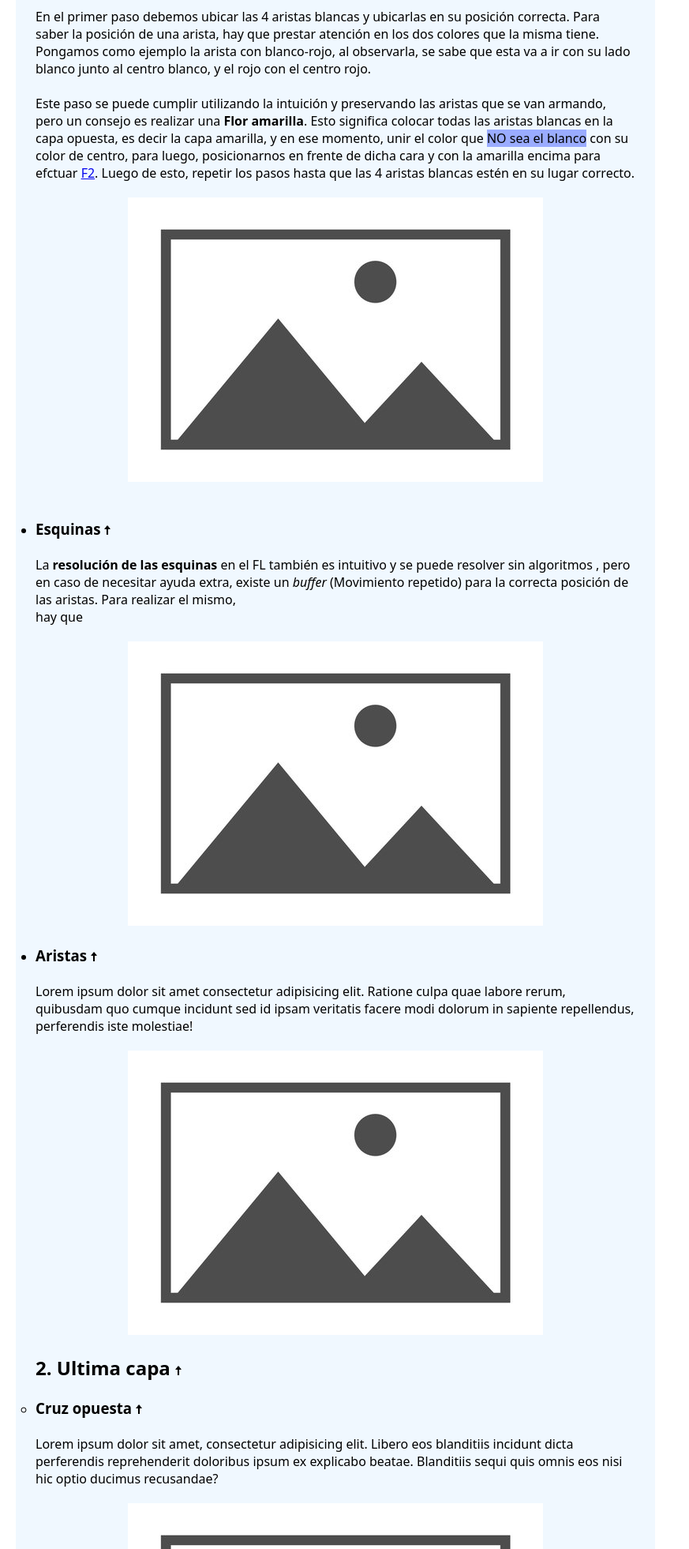
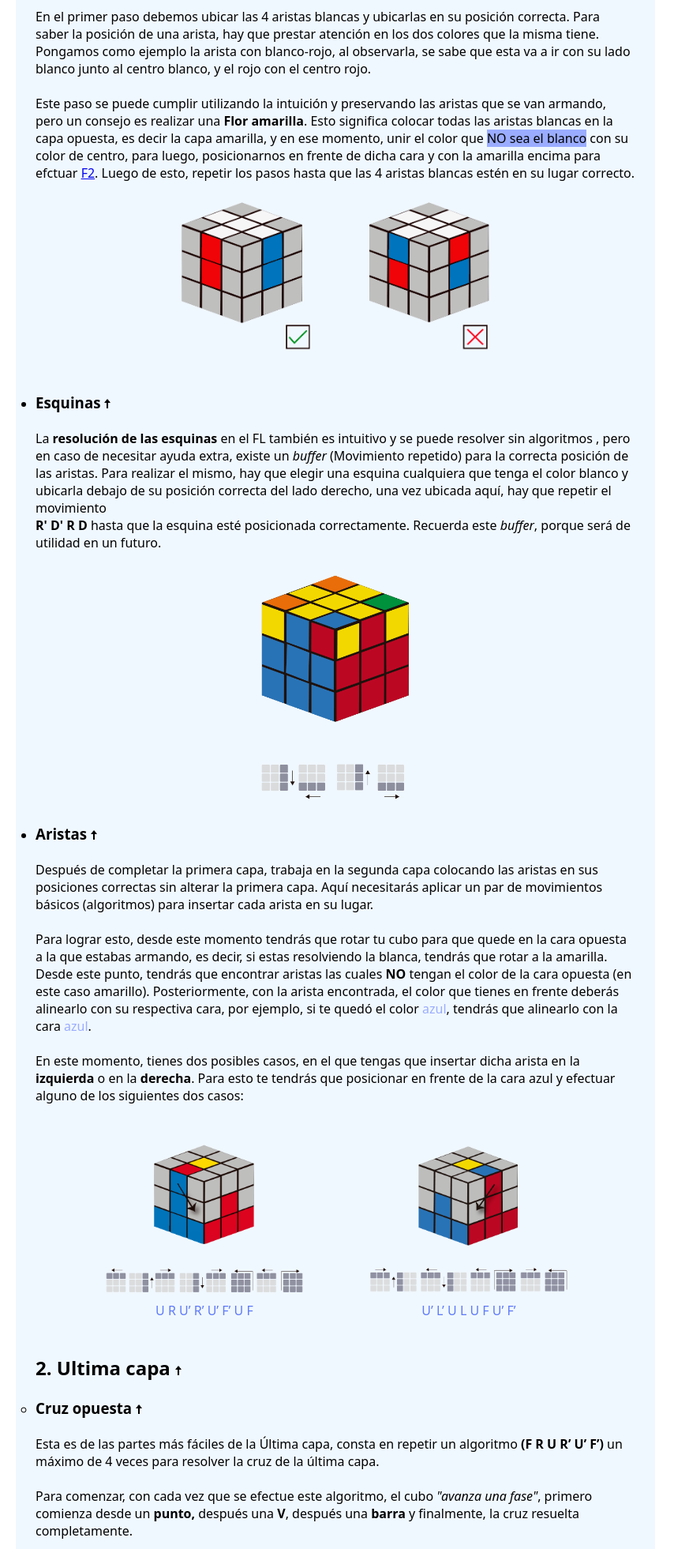
Before and after one commit to Lucfontana/CubeAssistant, a PHP site: page /principiante.html in a window 1280 px wide. Shown: the part 966-2927 px from the top of the page at 79% size, without its empty margins (0-873 px from the left). Run offline with PHP 8.4, Linux system fonts and the light colour scheme; some web fonts are replaced.

Commit message:
Parte del contenido para pagina principiantes

```diff
--- a/notacion.html
+++ b/notacion.html
@@ -114,12 +114,10 @@
         <div class="in-flex">
             <div><p class="centrar-img"><img src="img/notacioncubo.png" alt="World Cube Association"></p></div>
 
-            <div><p class="centrar-img"><img src="img/notacioncubito.png" alt="Primer torneo"></p><br> <p>Imagen de la primera competencia oficial organizada por la World Cube Association</p></div>
+            <div><p class="centrar-img"><img src="img/notacioncubito.png" alt="Primer torneo"></p><br> <p>Así es como se ve la notación en un ejemplo práctico.</p></div>
         </div>
 
     </main>
     </div>
 </body>
 </html>
-
-/
--- a/principiante.html
+++ b/principiante.html
@@ -59,28 +59,137 @@
                         Luego de esto, repetir los pasos hasta que las 4 aristas blancas estén en su lugar correcto.
                     </p>
                 </li>
-                    <p class="imagen"><img src="img/placeholder.jpg" alt="placeholder"></p> <br>
+                    <p class="imagen"><img src="img/cruz.png" alt="placeholder" height="200px"></p> <br>
                 <li>
                     <h3 id="esquinas">Esquinas  <a href="#indice"><img src="img/flecharriba.png" alt="irIndice" width="8px"></a></h3>
                         <br>
                     <p>La <strong>resolución de las esquinas</strong> en el FL también es intuitivo y se puede resolver sin algoritmos
                         , pero en caso de necesitar ayuda extra, existe un <em>buffer</em> (Movimiento repetido) para
-                         la correcta posición de las aristas. Para realizar el mismo, </p>    hay que
-                    <p class="imagen"><img src="img/placeholder.jpg" alt="placeholder"></p>
+                         la correcta posición de las aristas. Para realizar el mismo, hay que elegir una esquina cualquiera que tenga el
+                         color blanco y ubicarla debajo de su posición correcta del lado derecho, una vez ubicada aquí, hay que repetir el movimiento
+                          <br><strong>R' D' R D</strong> hasta que la esquina esté posicionada correctamente. Recuerda este <em>buffer</em>, porque será de utilidad
+                          en un futuro.
+                    </p>
+                    <p class="imagen"><img src="img/rdrd.png" height="300px" alt="acomodar Esquina"></p>
                 </li>
                 <li>
-                    <h3 id="aristas">Aristas   <a href="#indice"><img src="img/flecharriba.png" alt="irIndice" width="8px"></a></h3><br><p>Lorem ipsum dolor sit amet consectetur adipisicing elit. Ratione culpa quae labore rerum, quibusdam quo cumque incidunt sed id ipsam veritatis facere modi dolorum in sapiente repellendus, perferendis iste molestiae!</p><p class="imagen"><img src="img/placeholder.jpg" alt="placeholder"></p></li>
+                    <h3 id="aristas">Aristas   <a href="#indice"><img src="img/flecharriba.png" alt="irIndice" width="8px"></a></h3>
+                    <br>
+                    <p>
+                        Después de completar la primera capa, trabaja en la segunda capa colocando las aristas en sus posiciones
+                        correctas sin alterar la primera capa. Aquí necesitarás aplicar un par de movimientos básicos (algoritmos)
+                        para insertar cada arista en su lugar. <br> <br>
+                        Para lograr esto, desde este momento tendrás que rotar tu cubo para que quede en la cara opuesta a la que estabas
+                        armando, es decir, si estas resolviendo la blanca, tendrás que rotar a la amarilla. Desde este punto, tendrás que
+                        encontrar aristas las cuales <strong>NO</strong> tengan el color de la cara opuesta (en este caso amarillo). Posteriormente, con la arista encontrada,
+                        el color que tienes en frente deberás alinearlo con su respectiva cara, por ejemplo, si te quedó el color <span id="blue">azul</span>,
+                        tendrás que alinearlo con la cara <span id="blue">azul</span>. <br> <br>
+                        En este momento, tienes dos posibles casos, en el que tengas que insertar dicha arista en la <strong>izquierda</strong>
+                        o en la <strong>derecha</strong>. Para esto te tendrás que posicionar en frente de la cara azul y efectuar alguno de los siguientes dos casos:
+
+
+                    </p>
+                    <div class="espacioEnMedio">
+                        <figure><img src="img/f2l.png" alt="f2l" height="200px"><figcaption>U R U’ R’ U’ F’ U F</figcaption></figure>
+                        <figure><img src="img/f2l2.png" alt="f2l2" height="200px"><figcaption>U’ L’ U L U F U’ F’</figcaption></figure>
+                    </div>
+                </li>
             <h2 id="LL">2. Ultima capa <a href="#indice"><img src="img/flecharriba.png" alt="irIndice" width="8px"></a></h2>
             <br>
                 <ul>
-                    <li><h3 id="cruzOp">Cruz opuesta <a href="#indice"><img src="img/flecharriba.png" alt="irIndice" width="8px"></a></h3><br><p>Lorem ipsum dolor sit amet, consectetur adipisicing elit. Libero eos blanditiis incidunt dicta perferendis reprehenderit doloribus ipsum ex explicabo beatae. Blanditiis sequi quis omnis eos nisi hic optio ducimus recusandae?</p></li><p class="imagen"><img src="img/placeholder.jpg" alt="placeholder"></p><br>
-                    <li><h3 id="aristasOp">Aristas opuestas <a href="#indice"><img src="img/flecharriba.png" alt="irIndice" width="8px"></a></h3><br><p>Lorem ipsum dolor sit amet consectetur adipisicing elit. Asperiores obcaecati voluptate enim perspiciatis sed sint, velit illo earum, aspernatur ipsum quidem corporis a facilis, maxime similique quasi placeat numquam porro?</p></li><p class="imagen"><img src="img/placeholder.jpg" alt="placeholder"></p><br>
-                    <li><h3 id="esquinasOp">Esquinas opuestas <a href="#indice"><img src="img/flecharriba.png" alt="irIndice" width="8px"></a></h3><br><p>Lorem ipsum dolor sit amet consectetur adipisicing elit. Neque unde, eum, laborum perspiciatis iste quia asperiores perferendis, harum nisi iusto odit! Laboriosam consectetur sequi quae enim temporibus dolore iusto iure.</p></li><p class="imagen"><img src="img/placeholder.jpg" alt="placeholder"></p><br>
-                    <li><h3 id="esquinasOrientar">Orientación de esquinas <a href="#indice"><img src="img/flecharriba.png" alt="irIndice" width="8px"></a></h3><br><p>Lorem ipsum dolor sit amet consectetur adipisicing elit. Error dolorem molestiae ipsam, ullam adipisci doloribus modi culpa facere dolorum vitae eaque sed harum suscipit. Exercitationem aliquam aliquid dolores nesciunt illum.</p></li><p class="imagen"><img src="img/placeholder.jpg" alt="placeholder"></p><br>
+                    <li>
+
+                        <h3 id="cruzOp">Cruz opuesta <a href="#indice"><img src="img/flecharriba.png" alt="irIndice" width="8px"></a></h3><br>
+                        <p>
+                            Esta es de las partes más fáciles de la Última capa, consta en repetir un algoritmo <strong>(F R U R’ U’ F’)</strong>
+                            un máximo de 4 veces para resolver la cruz de la última capa. <br> <br>
+                            Para comenzar, con cada vez que se efectue este algoritmo, el cubo <em>"avanza una fase"</em>, primero comienza desde un
+                            <strong>punto,</strong> después una <strong>V</strong>, después una <strong>barra</strong> y finalmente, la cruz resuelta
+                            completamente. <br> <br>
+                            <figure class="imagen"><img src="/img/Evolución.png" alt="Evolución" id="idCruzImagen"><figcaption>Distintas etapas o fases de la cruz</figcaption></figure>
+                            A continuación, se muestra cada una de las fases en su respectivo orden y con su respectiva notación para resolver dicho caso. <br> <br>
+                            Es importante mencionar que uno no e la fase del punto, uno puede comenzar directamente en cualquiera. Incluso
+                            podés tener suerte y saltearte este paso. Pase lo que pase, la línea de las "fases" va a seguir teniendo <strong>el mismo orden</strong>.
+                        </p>
+                    </li>
+
+                    <div class="espacioEnMedio">
+                        <figure><img src="img/punto.png" alt="f2l" height="200px"><figcaption>F R U R’ U’ F’ <br> —- U2 —- <br> F R U R’ U’ F’ (x2)</figcaption></figure>
+                        <figure class="imagen"><img src="img/v.png" alt="f2l2" height="200px"><figcaption>F R U R’ U’ F’ (x2)</figcaption></figure>
+                    </div>
+
+                    <div class="espacioEnMedio">
+                        <figure><img src="img/barra.png" alt="f2l" height="200px"><figcaption>F R U R’ U’ F’</figcaption></figure>
+                        <figure><img src="img/completado.png" alt="f2l2" height="200px"><figcaption>Estado completo</figcaption></figure>
+                    </div>
+
+                    <li>
+                        <h3 id="aristasOp">Aristas opuestas <a href="#indice"><img src="img/flecharriba.png" alt="irIndice" width="8px"></a></h3>
+                        <br>
+                        <p>
+                            Para llegar a posicionar en su lugar correcto las aristas amarillas, primero que nada hay que observar el
+                            caso que tocó, esto se hace moviendo la capa U hasta encontrar dos aristas que estén en su posición correcta.
+                            Al lograr encontrarlas, hay dos posibles casos: <br> <br>
+                            <ul>
+                                <li>En el primero, te pueden tocar dos aristas juntas en su lugar correcto</li>
+                                <li>En el segundo, las aristas están en su lugar correcto pero separadas.</li>
+                            </ul> <br>
+                            Para el primero, hay que realizar el siguiente algoritmo <strong>una vez</strong> estando
+                            posicionado con una arista mal posicionada en frente y otra mal posicionada a la derecha: <br><br>
+                            <strong><span id="blue">U R U R’ U R U U R’</span></strong> <br><br>
+                            En el otro caso, el algoritmo se realiza una vez y después se repite la búsqueda mencionada al principio.
+
+
+                        </p>
+                    </li>
+
+                    <li>
+                        <h3 id="esquinasOp">Esquinas opuestas <a href="#indice"><img src="img/flecharriba.png" alt="irIndice" width="8px"></a></h3>
+                        <br>
+                        <p>
+                            Para acomodar las esquinas de la última capa, primero, sin realizar el movimiento de ninguna capa y solamente rotando el cubo,
+                            hay que encontrar una esquina que esté en su <strong>posición correcta</strong>,
+                            independientemente de si está bien o mal orientada, luego a esa misma esquina, hay que ubicarla en la izquierda y ejecutar el siguiente algoritmo:
+                            <br><br>
+                            <strong><span id="blue">U R U’ L’ U R’ U’ L</span></strong>
+                            <br><br>
+                            Es importante mencionar que este algoritmo se debe realizar <strong>una o dos veces</strong>. Después de
+                            la primera, verificar si se acomodaron las esquinas, en caso de no poder, repetir este paso nuevamente.
+                            <br><br>
+                            En el caso de <strong>no</strong> haber encontrado <strong>ninguna esquina</strong> orientada correctamente,
+                            realiza el algoritmo en cualquier posición, luego busca una esquina que haya quedado bien orientada y luego
+                            repite el paso anterior.
+                        </p>
+                    </li>
+
+                    <div class="espacioEnMedio">
+                        <figure><img src="img/orientarEsquinas.png" alt="orientar esquinas algoritmo 1" height="200px"><figcaption>U R U’ L’ U R’ U’ L</figcaption></figure>
+                        <figure><img src="img/orientarEsquinas2.png" alt="orientar esquinas algoritmo 2" height="200px"><figcaption>U R U’ L’ U R’ U’ L <br> (x2 o x3)</figcaption></figure>
+                    </div>
+
+                    <li>
+                        <h3 id="esquinasOrientar">Orientación de esquinas <a href="#indice"><img src="img/flecharriba.png" alt="irIndice" width="8px"></a></h3>
+                        <br>
+                        <p>
+                            Para el paso final, ya deberías tener todas tus aristas orientadas correctamente y las esquinas en su posición
+                            correcta pero orientadas incorrectamente. <br> <br>
+                            ¿Recordás el segundo paso de este tutorial? Ahora vuelve a ser necesario, ya que tendrás que efectuar el <em>buffer</em>
+                            mencionado en ese momento. Solamente que, tendrás que <mark>cumplir dos cosas</mark>: <br> <br>
+                                <ol>
+                                    <li>Debes intentar <strong>no ponerte nervioso</strong>, estás en el ultimo paso y al efectuar este algoritmo muchas veces
+                                        tu cubo puede parecer que se desarmó, pero cuando termines de orientar todas las esquinas, tu cubo estará resuelto.
+                                    </li> <br>
+                                    <li>Cuando orientes una esquina, mueve la capa superior antihorariamente (U') para tener la proxima esquina, si la esquina que te
+                                        tocó ya está orientada, repite nuevamente para encontrarte con la siguiente.
+                                        Luego continúa efectuando hasta que dicha esquina quede orientada, y realiza nuevamente U'. Continúa repitiendo esto hasta
+                                        que tengas tus 4 esquinas posicionadas correctamente.
+                                    </li>
+                                </ol>
+                        </p>
+                    </li><p class="imagen"><img src="img/rdrd.png" height="300px" alt="placeholder"></p><br>
                 </ul>
             </ul>
             <br>
-            <h2></h2>
 
 
         </div>
--- a/style/style.css
+++ b/style/style.css
@@ -194,6 +194,26 @@ mark {
 .hijoCentrado{
     align-items: center;
     justify-content: center;
+    justify-items: center;
     margin: 0;
     padding: 0;
 }
+
+#blue{
+    color: #9aacff;
+}
+
+figcaption{
+    text-align: center;
+    color: #5e7af9;
+}
+
+@media (max-width: 800px){
+    .espacioEnMedio figure img {
+        height: 120px;
+
+    }
+    #idCruzImagen {
+        height: 65px;
+    }
+}
```
Also changed, not shown: TODO.txt (+7 -2 lines), img/Evolución.png (added), img/barra.png (added), img/completado.png (added), img/cruz.png (added), img/f2l.png (added), img/f2l2.png (added), img/orientarEsquinas.png (added), img/orientarEsquinas2.png (added), img/punto.png (added), img/rdrd.png (added), img/v.png (added).
